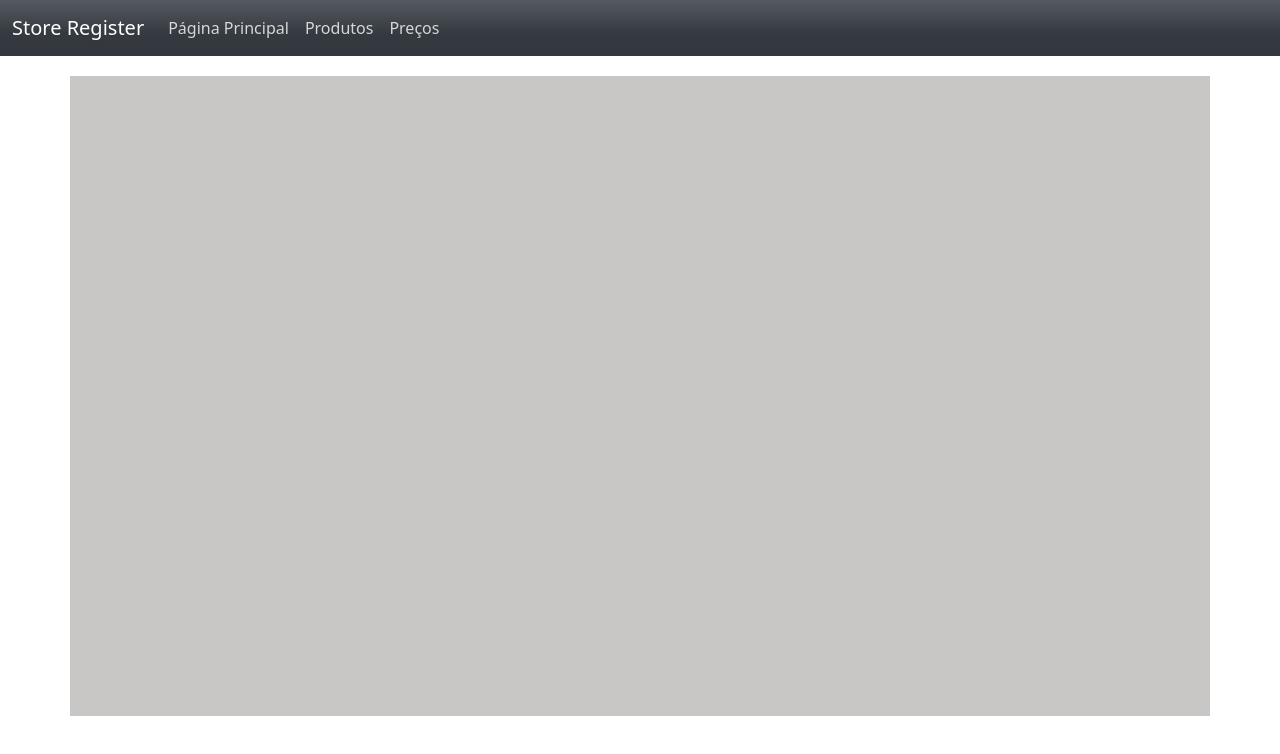
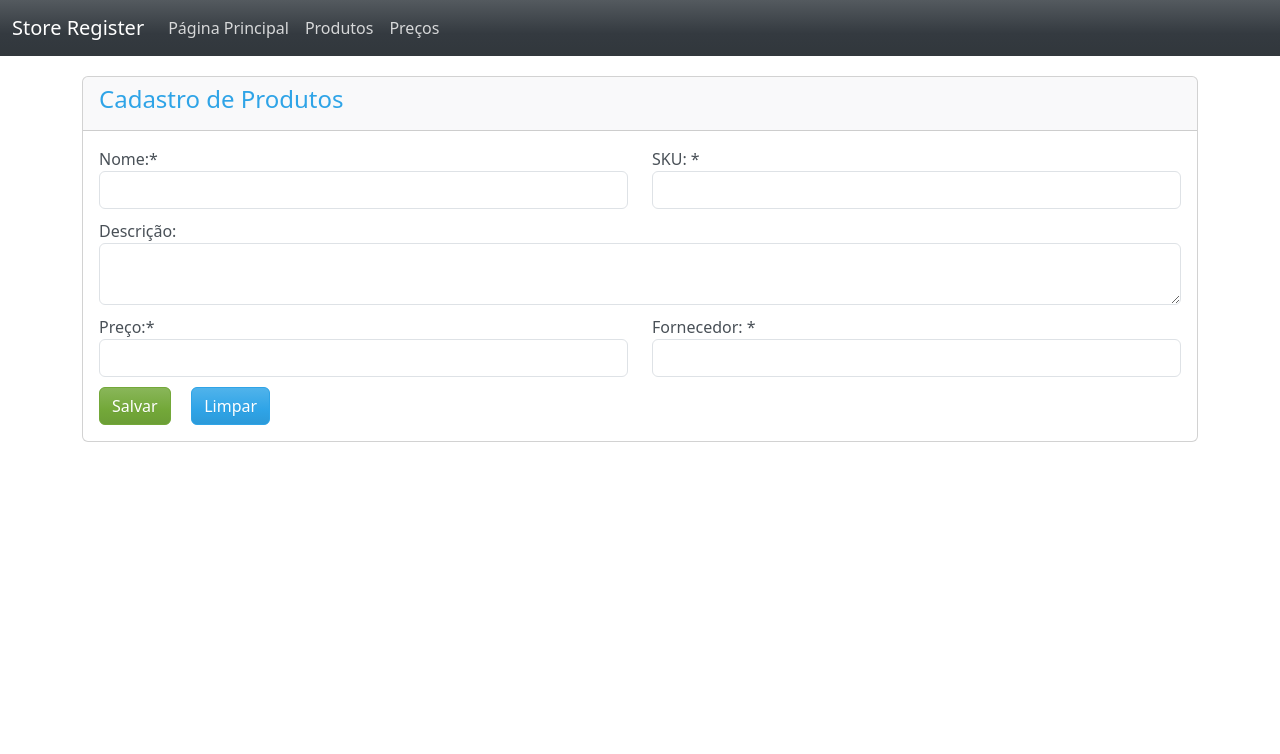
Before and after one commit to DerickLFAndrade/Cadastro-de-produtos-React.js, a React (Create React App) app: page /build/cadastro-produtos in a window 1280 px wide. Shown: the top 754 px of the page. Built offline with nearby package versions, Linux system fonts and the light colour scheme.

Commit message:
formulário

```diff
--- a/src/rotas.js
+++ b/src/rotas.js
@@ -15,7 +15,7 @@ function Rotas() {
                 <div className="container">
                     <Routes>
                         <Route element={<Home/>} path="/build/index.html" exact />
-                        <Route element={<CadastroProduto />} path="/buid/cadastro-produtos" exact />
+                        <Route element={<CadastroProduto />} path="/build/cadastro-produtos" exact />
                     </Routes>
                 </div>
 
--- a/src/views/home.css
+++ b/src/views/home.css
@@ -2,7 +2,7 @@
     color: rgb(56, 59, 75);
 }
 .container {
-    background: rgb(201, 198, 198);
+    background: rgb(255, 255, 255);
 
 }
 .text {
--- a/src/views/produtos/cadastro.jsx
+++ b/src/views/produtos/cadastro.jsx
@@ -3,13 +3,68 @@ import { Link } from 'react-router-dom'
 export default function CadastroProduto () {
     return (
         <>
-        <div className="card"></div>
+        <div className="card">
         <div className="card-header">
-            Cadastro de Produtos
+            <h4>Cadastro de Produtos</h4>
         </div>
         <div className="card-body">
-                <Link to="/build/index.html">Voltar</Link>
-        </div>
+
+            <div className="row">
+
+                <div className="col-md-6">
+                    <div className="form-group">
+                        <label>Nome:*</label>
+                        <input type="text" className="form-control" />
+                    </div>
+                    </div>
+
+                        <div className="col-md-6">
+                            <div className="form-group">
+                                <label>SKU: *</label>
+                                <input type="text" className="form-control" />
+                            </div>
+                        </div>
+                </div>
+
+                    <div className="row" style={{ marginTop: '10px' }}>
+
+                    <div className="col-md-12">
+                        <div className="form-group">
+                            <label>Descrição:</label>
+                            <textarea className="form-control" />
+                        </div>
+                    </div>
+                </div>
+
+                    <div className="row" style={{ marginTop: '10px' }}>
+
+                    <div className="col-md-6">
+                        <div className="form-group">
+                            <label>Preço:*</label>
+                            <input type="text" className="form-control" />
+                        </div>
+                    </div>
+
+                    <div className="col-md-6">
+                        <div className="form-group">
+                            <label>Fornecedor: *</label>
+                            <input type="text" className="form-control" />
+                        </div>
+                    </div>
+                </div>
+
+                    <div className="row" style={{ marginTop: '10px' }}>
+                    <div className="col-md-1">
+                        <button className="btn btn-success">Salvar</button>
+                    </div>
+                    <div className="col-md-1"  >
+                        <button className="btn btn-primary">Limpar</button>
+                    </div>
+                </div>
+
+            </div>
+
+            </div>
         </>
     )
 }
```
Also changed, not shown: 4 other files (tests, documents, lock files or other folders).
